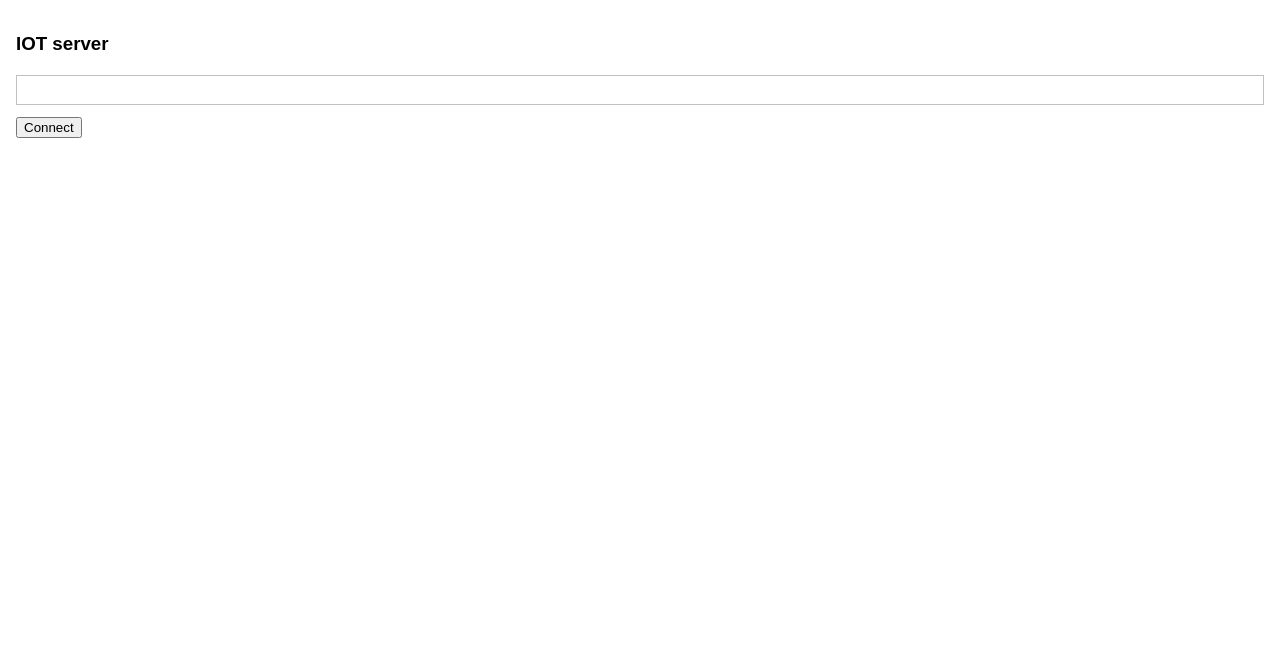
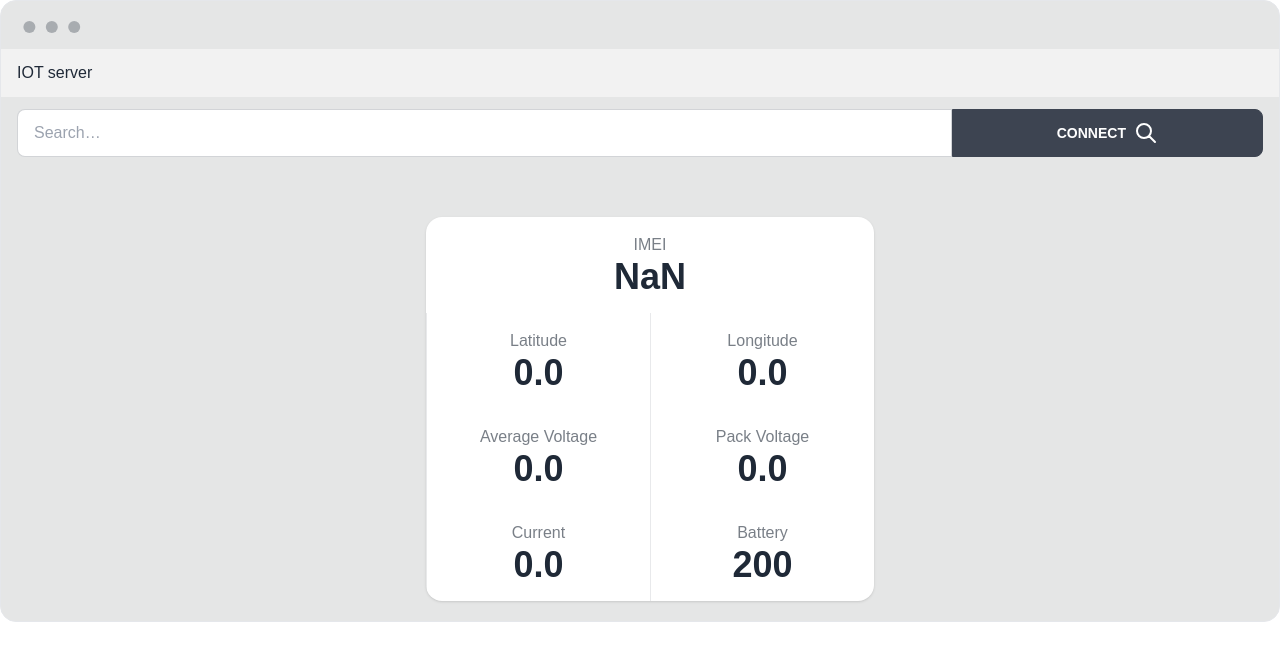
Before and after one commit to r0king/IOTtest, a website: page views/index.html in a window 1280 px wide. Drawn offline with nearby package versions, Linux system fonts and the light colour scheme; no server answers.

Commit message:
added notificatoins added data display added styling

```diff
--- a/package.json
+++ b/package.json
@@ -8,8 +8,10 @@
   },
   "dependencies": {
     "express": "^4.17.1",
+    "firebase": "^9.10.0",
     "fs": "^0.0.1-security",
     "https": "^1.0.0",
+    "mongodb": "^4.10.0",
     "node-fetch": "^2.6.7",
     "peer": "^0.5.3",
     "request": "^2.88.2",
@@ -17,7 +19,7 @@
   },
   "engines": {
     "node": "18.x"
-  },
+  }, "type": "module",
   "repository": {
     "url": "https://glitch.com/edit/#!/hello-express"
   },
--- a/public/iot.js
+++ b/public/iot.js
@@ -35,8 +35,10 @@ peer.on('connection', (conn) => {
   });
   conn.on('open', async () => {
     for(let i =0;i<body.records.length;i++){
-      await new Promise(r => setTimeout(() => r(), 500));
-      conn.send(body.records[i])
+      if (body.records[i] !== body.records[i+1] ) {
+        await new Promise(r => setTimeout(() => r(), 500));
+        conn.send(body.records[i])
+      }
     }
   });
 });
--- a/public/main.js
+++ b/public/main.js
@@ -1,13 +1,21 @@
-// client-side js, loaded by index.html
-// run by the browser each time the page is loaded
-
 let Peer = window.Peer;
 
-let messagesEl = document.querySelector('.messages');
-let peerIdEl = document.querySelector('#connect-to-peer');
+let messagesEl = document.querySelector(".messages");
+let peerIdEl = document.querySelector("#connect-to-peer");
+const notificatoins = document.getElementById("notifications")
+const IMEIElm = document.getElementById("IMEI");
+const latitudeElm = document.getElementById("latitude");
+const longitudeElm = document.getElementById("longitude");
+const avgVolElm = document.getElementById("avgVol");
+const packVolElm = document.getElementById("packVol");
+const currentElm = document.getElementById("current");
+const batteryElm = document.getElementById("battery");
+function removeStack (){
+  notificatoins.removeChild(notificatoins.firstChild)
+}
 
 let logMessage = (message) => {
-  let newMessage = document.createElement('div');
+  let newMessage = document.createElement("div");
   newMessage.innerText = message;
   messagesEl.appendChild(newMessage);
 };
@@ -18,14 +26,14 @@ let renderVideo = (stream) => {
 
 // Register with the peer server
 let peer = new Peer({
-  host: 'localhost',
-  port:'8000',
-  path: '/peerjs/myapp'
+  host: "localhost",
+  port: "8000",
+  path: "/peerjs/myapp",
 });
-peer.on('open', (id) => {
-  logMessage('My peer ID is: ' + id);
+peer.on("open", (id) => {
+  logMessage("My peer ID is: " + id);
 });
-peer.on('error', (error) => {
+peer.on("error", (error) => {
   console.error(error);
 });
 
@@ -34,37 +42,60 @@ let connectToPeer = () => {
   let peerId = peerIdEl.value;
   logMessage(`Connecting to ${peerId}...`);
 
+
   let conn = peer.connect(peerId);
-  conn.on('data', (data) => {
-    console.log(data);
+  conn.on("data", (data) => {
+
+    const tdata = data.tdata.split(',')
+    const IOTdata = {
+      IMEI :tdata[0],
+      latitude:tdata[1],
+      longitude:tdata[2],
+      avgVol:tdata[17],
+      packVol:tdata[18],
+      current:tdata[19],
+      battery:tdata[20]
+    }
+    IMEIElm.innerText = IOTdata.IMEI;
+    latitudeElm.innerText = IOTdata.latitude;
+    longitudeElm.innerText = IOTdata.longitude;
+    avgVolElm.innerText = IOTdata.avgVol;
+    packVolElm.innerText = IOTdata.packVol;
+    currentElm.innerText = IOTdata.current;
+    batteryElm.innerText = IOTdata.battery;
+
+    if(IOTdata.battery < 20)
+        notificatoins.insertAdjacentHTML('beforeend',`<div class="card shadow-md bg-primary text-primary-content"><div class="card-body"><h2 class="card-title">Battery low &nbsp;&nbsp;&nbsp;&nbsp;&nbsp;&nbsp;&nbsp;&nbsp;&nbsp;&nbsp;&nbsp;&nbsp;&nbsp;&nbsp;&nbsp;&nbsp;&nbsp;&nbsp;X</h2> <p>Battery low ${IOTdata.battery}</p></div></div>`)
+
+
+    if(IOTdata.current < 0)
+       notificatoins.insertAdjacentHTML('beforeend',`<div class="card shadow-md bg-primary text-primary-content"><div class="card-body"><h2 class="card-title">Discharging &nbsp;&nbsp;&nbsp;&nbsp;&nbsp;&nbsp;&nbsp;&nbsp;&nbsp;&nbsp;&nbsp;&nbsp;&nbsp;&nbsp;&nbsp;&nbsp;&nbsp;&nbsp;X</h2> <p>current low ${IOTdata.current}</p></div></div>`)
+
+       if(IOTdata.current > 100)
+       notificatoins.insertAdjacentHTML('beforeend',`<div class="card shadow-md bg-primary text-primary-content"><div class="card-body"><h2 class="card-title">Discharging &nbsp;&nbsp;&nbsp;&nbsp;&nbsp;&nbsp;&nbsp;&nbsp;&nbsp;&nbsp;&nbsp;&nbsp;&nbsp;&nbsp;&nbsp;&nbsp;&nbsp;&nbsp;X</h2> <p>pack voltage> ${IOTdata.packVol}</p></div></div>`)
+
+
+    // const dbObj = {
+    //   [data.vid]:[data]}
+    // console.log(dbObj)
+    // devRef.update({
+    //   [data.vid]: db.FieldValue.arrayUnion(dbObj)
+    // });
+
+    // devRef.set({
+    //   [data.vid]: data,
+    // }, { merge: true })
+    //   .then(() => {
+    //     console.log("Document successfully written!");
+    //   })
+    //   .catch((error) => {
+    //     console.error("Error writing document: ", error);
+    //   });
   });
-  conn.on('open', () => {
-    conn.send('hi!');
+  conn.on("open", () => {
+    conn.send("hi!");
   });
-
 };
 
 window.connectToPeer = connectToPeer;
-
-// // Handle incoming data connection
-// peer.on('connection', (conn) => {
-//   logMessage('incoming peer connection!');
-//   conn.on('data', (data) => {
-//     console.log(data);
-//   });
-//   conn.on('open', () => {
-//     conn.send('hello!');
-//   });
-// });
-
-// // Handle incoming voice/video connection
-// peer.on('call', (call) => {
-//   navigator.mediaDevices.getUserMedia({ video: true, audio: true })
-//     .then((stream) => {
-//       call.answer(stream); // Answer the call with an A/V stream.
-//       call.on('stream', renderVideo);
-//     })
-//     .catch((err) => {
-//       console.error('Failed to get local stream', err);
-//     });
-// });
+window.removeStack = removeStack;
--- a/views/index.html
+++ b/views/index.html
@@ -3,31 +3,106 @@
 <!DOCTYPE html>
 <html lang="en">
   <head>
-    <meta charset="utf-8">
-    <meta http-equiv="X-UA-Compatible" content="IE=edge">
-    <meta name="viewport" content="width=device-width, initial-scale=1">
-    <meta name="description" content="A cool thing made with Glitch">
+    <meta charset="utf-8" />
+    <meta http-equiv="X-UA-Compatible" content="IE=edge" />
+    <meta name="viewport" content="width=device-width, initial-scale=1" />
+    <meta name="description" content="A cool thing made with Glitch" />
 
+    <link
+      href="https://cdn.jsdelivr.net/npm/daisyui@2.31.0/dist/full.css"
+      rel="stylesheet"
+      type="text/css"
+    />
+    <script src="https://cdn.tailwindcss.com"></script>
     <title>App</title>
 
     <!-- import the webpage's stylesheet -->
-    <link rel="stylesheet" href="/style.css">
+    <link rel="stylesheet" href="/style.css" />
 
     <!-- import libraries -->
     <script src="/lib/peerjs.js"></script>
+  </head>
+  <body>
+    <div class="mockup-window border bg-base-300">
+      <div class="flex px-4 py-3 bg-base-200">
+        <h3>IOT server</h3>
+      </div>
+      <div class="form-control px-4 py-3">
+        <div class="input-group">
+          <input
+            type="text"
+            placeholder="Search…"
+            id="connect-to-peer"
+            class="input input-bordered w-3/4"
+          />
+          <button onclick="connectToPeer()" class="btn w-1/4 btn-square">
+            Connect &nbsp;
+            <svg
+              xmlns="http://www.w3.org/2000/svg"
+              class="h-6 w-6"
+              fill="none"
+              viewBox="0 0 24 24"
+              stroke="currentColor"
+            >
+              <path
+                stroke-linecap="round"
+                stroke-linejoin="round"
+                stroke-width="2"
+                d="M21 21l-6-6m2-5a7 7 0 11-14 0 7 7 0 0114 0z"
+              />
+            </svg>
+          </button>
+        </div>
+      </div>
+      <div class="px-4 py-3 messages"></div>
+      <br />
+      <div class="grid h-1/2 place-items-center">
+        <div
+          class="stats flex flex-wrap ml-5 mb-5 stats-horizontal max-w-md lg:stats-horizontal shadow"
+        >
+          <div class="w-/3 stat place-items-center">
+            <div class="stat-title">IMEI</div>
+            <div class="stat-value" id="IMEI">NaN</div>
+          </div>
+          <div class="w-2/4 stat place-items-center">
+            <div class="stat-title">Latitude</div>
+            <div class="stat-value" id="latitude">0.0</div>
+          </div>
+          <div class="w-2/4 stat place-items-center">
+            <div class="stat-title">Longitude</div>
+            <div class="stat-value" id="longitude">0.0</div>
+          </div>
+          <div class="w-2/4 stat place-items-center">
+            <div class="stat-title">Average Voltage</div>
+            <div class="stat-value" id="avgVol">0.0</div>
+          </div>
+          <div class="w-2/4 stat place-items-center">
+            <div class="stat-title">Pack Voltage</div>
+            <div class="stat-value" id="packVol">0.0</div>
+          </div>
+
+          <div class="w-2/4 stat place-items-center">
+            <div class="stat-title">Current</div>
+            <div class="stat-value" id="current">0.0</div>
+          </div>
+
+          <div class="w-2/4 stat place-items-center">
+            <div class="stat-title">Battery</div>
+            <div class="stat-value" id="battery">200</div>
+          </div>
+        </div>
+      </div>
+    </div>
+    <button
+      onclick="removeStack()"
+      class="stack absolute top-0 right-0"
+      id="notifications"
+    ></button>
+
+    <script src="https://www.gstatic.com/firebasejs/8.10.1/firebase-app.js"></script>
+    <script src="https://www.gstatic.com/firebasejs/8.10.1/firebase-firestore.js"></script>
 
     <!-- import the webpage's client-side javascript file -->
     <script src="/main.js" type="module"></script>
-  </head>
-  <body>
-    <h3>IOT server</h3>
-    <input type="text" id="connect-to-peer" />
-    <button onclick="connectToPeer()">
-      Connect
-    </button>
-
-    <div class="messages">
-
-    </div>
   </body>
 </html>
```
Also changed, not shown: firebaseInit.js (added, +24 -0 lines), index.js (+11 -10 lines), xenergyData.json, 2 other files.
